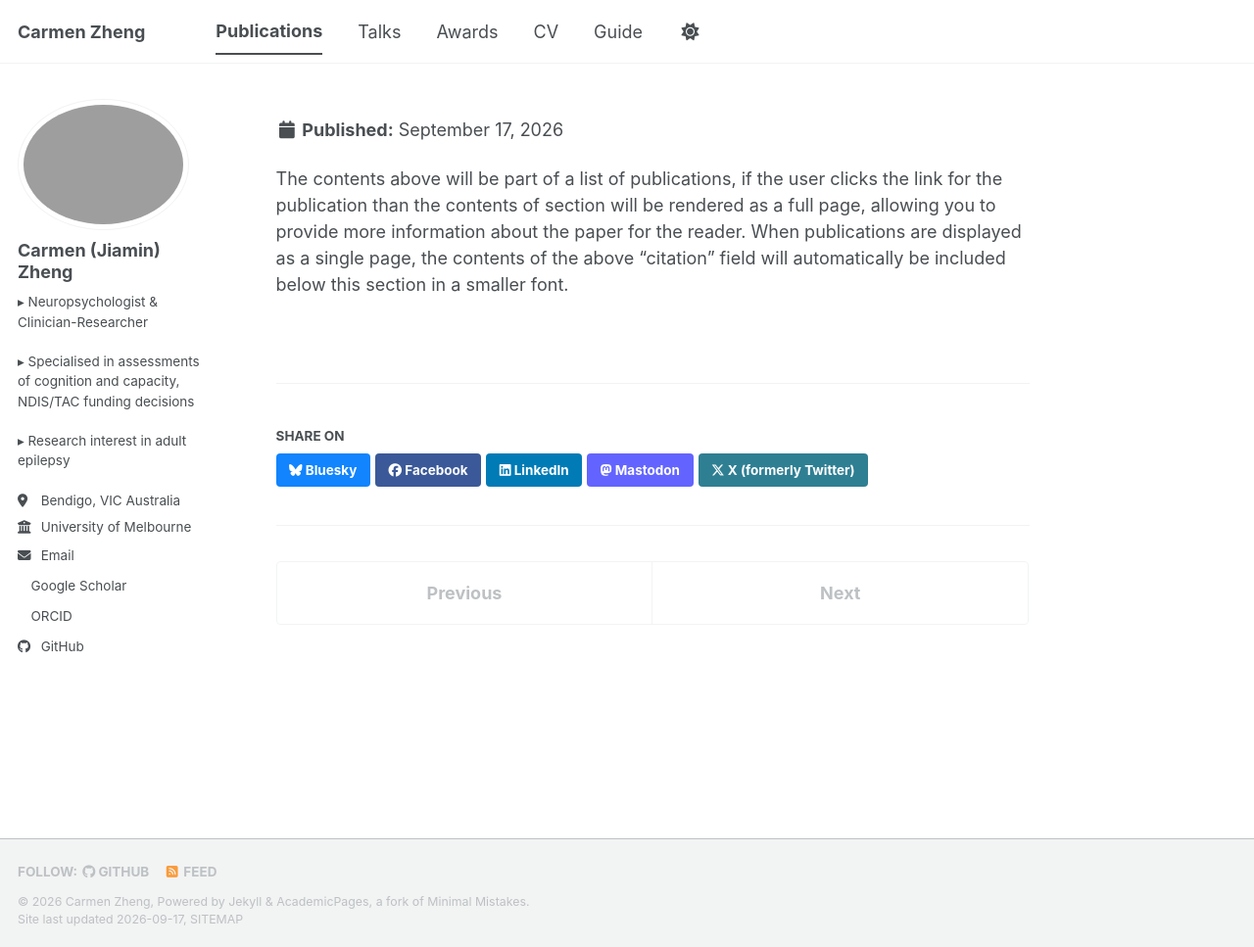
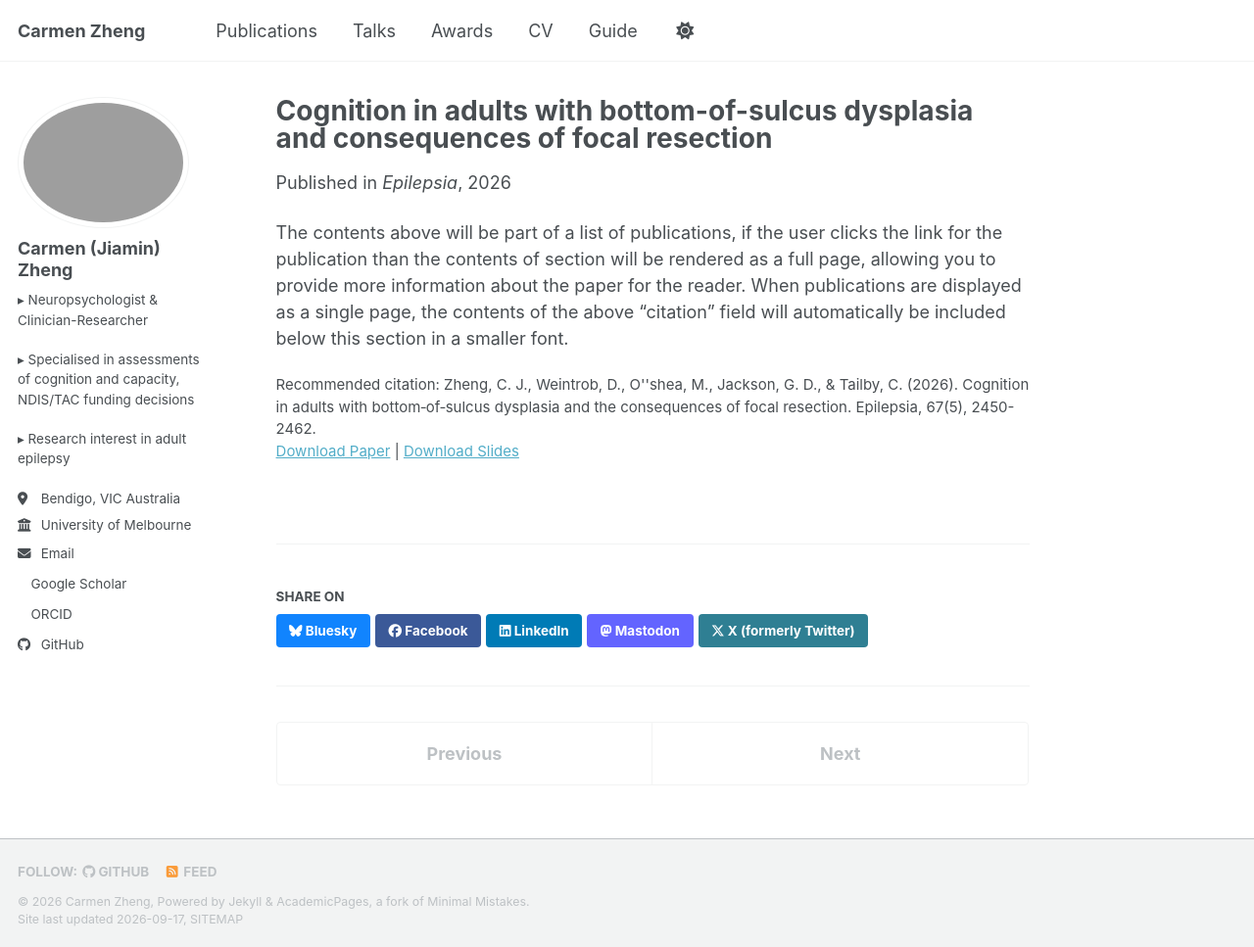
Before and after one commit to carmen-zheng/carmen-zheng.github.io, a Jekyll site: the page built from _publications/2026-Epilepsia-BOSD.md, in a window 1280 px wide and 967 px high. Shown: the whole window at 98% size. Built offline with Jekyll 4.4.1, drawn with Linux system fonts in a browser that asks for light colours; a style sheet for code colours, icons or effects is not loaded.

Commit message:
Fix citation formatting in Epilepsia publication

```diff
--- a/_publications/2026-Epilepsia-BOSD.md
+++ b/_publications/2026-Epilepsia-BOSD.md
@@ -8,7 +8,7 @@ date: 2026-02-05
 venue: 'Epilepsia'
 slidesurl: ''
 paperurl: 'https://onlinelibrary.wiley.com/doi/full/10.1002/epi.70116'
-citation: 'Zheng, C. J., Weintrob, D., O'shea, M., Jackson, G. D., & Tailby, C. (2026). Cognition in adults with bottom‐of‐sulcus dysplasia and the consequences of focal resection. Epilepsia, 67(5), 2450-2462.'
+citation: "Zheng, C. J., Weintrob, D., O''shea, M., Jackson, G. D., & Tailby, C. (2026). Cognition in adults with bottom‐of‐sulcus dysplasia and the consequences of focal resection. Epilepsia, 67(5), 2450-2462."
 ---
 
 The contents above will be part of a list of publications, if the user clicks the link for the publication than the contents of section will be rendered as a full page, allowing you to provide more information about the paper for the reader. When publications are displayed as a single page, the contents of the above "citation" field will automatically be included below this section in a smaller font.
```
